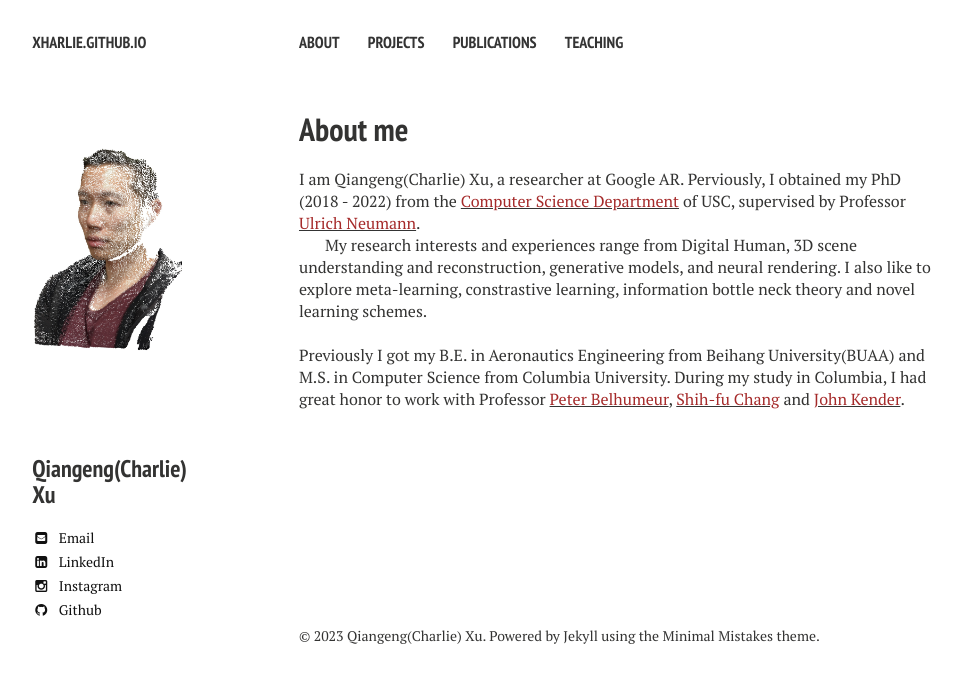
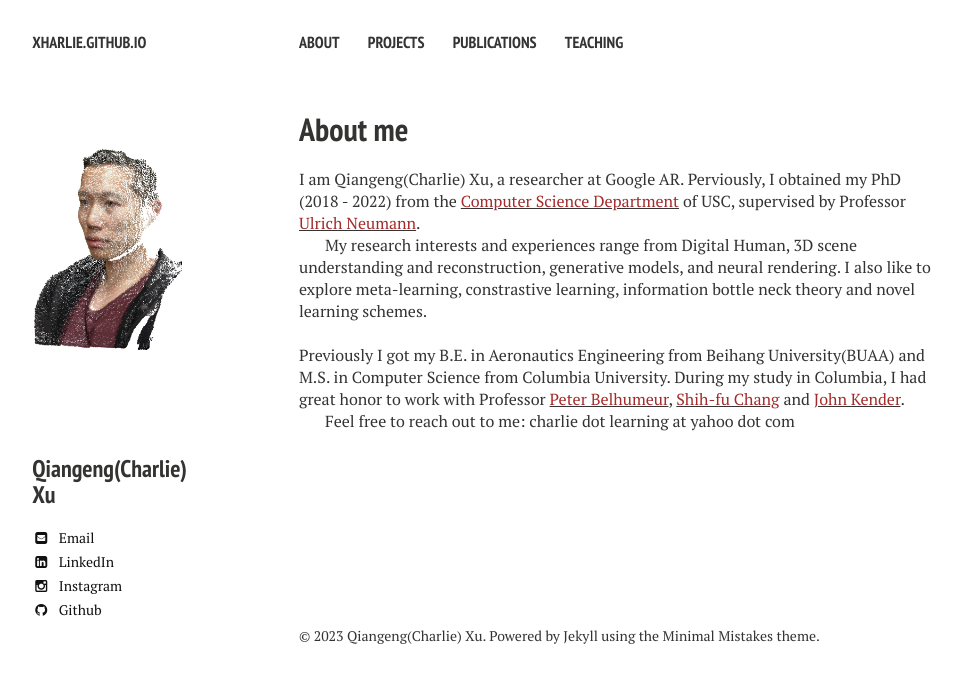
Before and after one commit to Xharlie/xharlie.github.io, a Jekyll site: the page built from index.md, in a window 1280 px wide. Shown: the top 683 px of the page, without its empty margins (21-982 px from the left). Built offline with Jekyll 4.4.1, drawn with Linux system fonts in a browser that asks for light colours; nearby versions of some CDN libraries.

Commit message:
Update index.md

```diff
--- a/index.md
+++ b/index.md
@@ -12,3 +12,5 @@ I am Qiangeng(Charlie) Xu, a researcher at Google AR. Perviously, I obtained my
 My research interests and experiences range from Digital Human, 3D scene understanding and reconstruction, generative models, and neural rendering. I also like to explore meta-learning, constrastive learning, information bottle neck theory and novel learning schemes.
 <br />
 Previously I got my B.E. in Aeronautics Engineering from Beihang University(BUAA) and M.S. in Computer Science from Columbia University. During my study in Columbia, I had great honor to work with Professor <a href="https://www.peterbelhumeur.com/" target="_blank"><font color="brown">Peter Belhumeur</font></a>, <a href="https://www.ee.columbia.edu/~sfchang/" target="_blank"><font color="brown">Shih-fu Chang</font></a> and <a href="http://www.cs.columbia.edu/~jrk/" target="_blank"><font color="brown">John Kender</font></a>.
+
+Feel free to reach out to me: charlie dot learning at yahoo dot com
```
